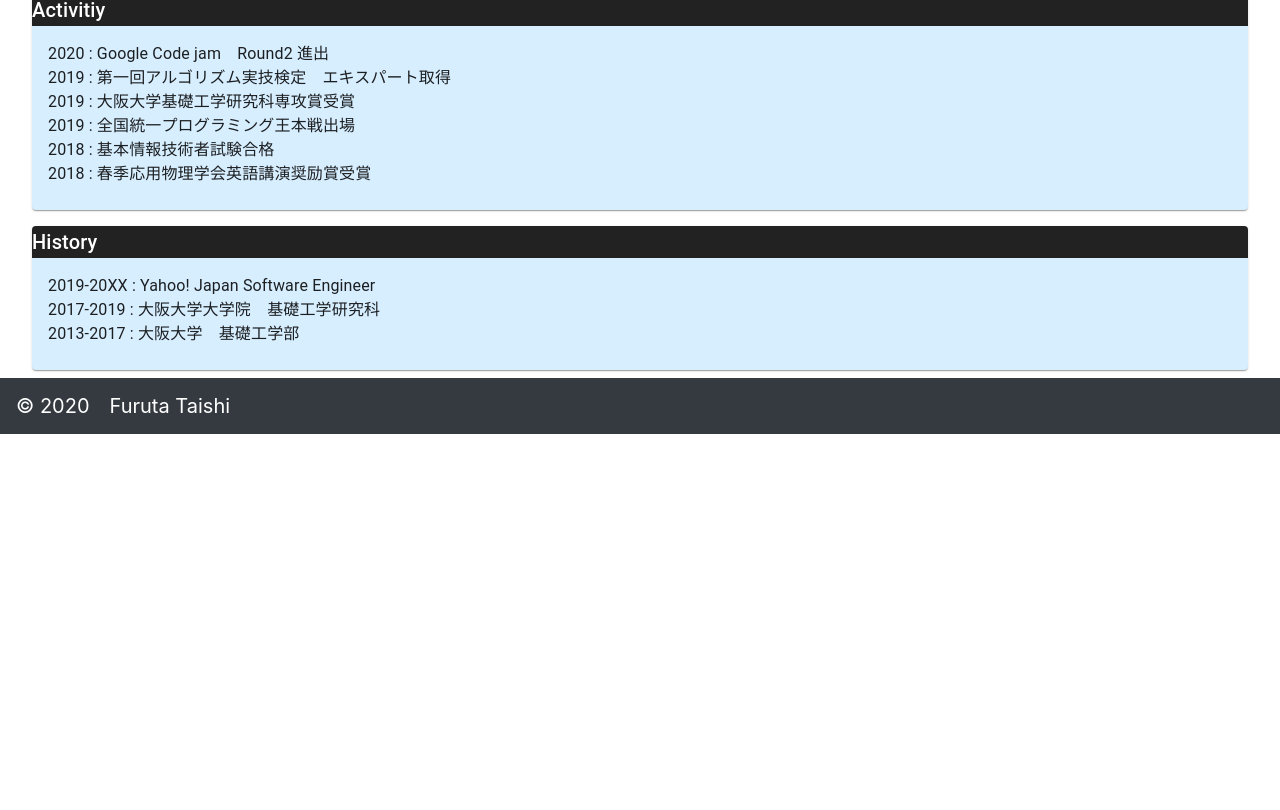
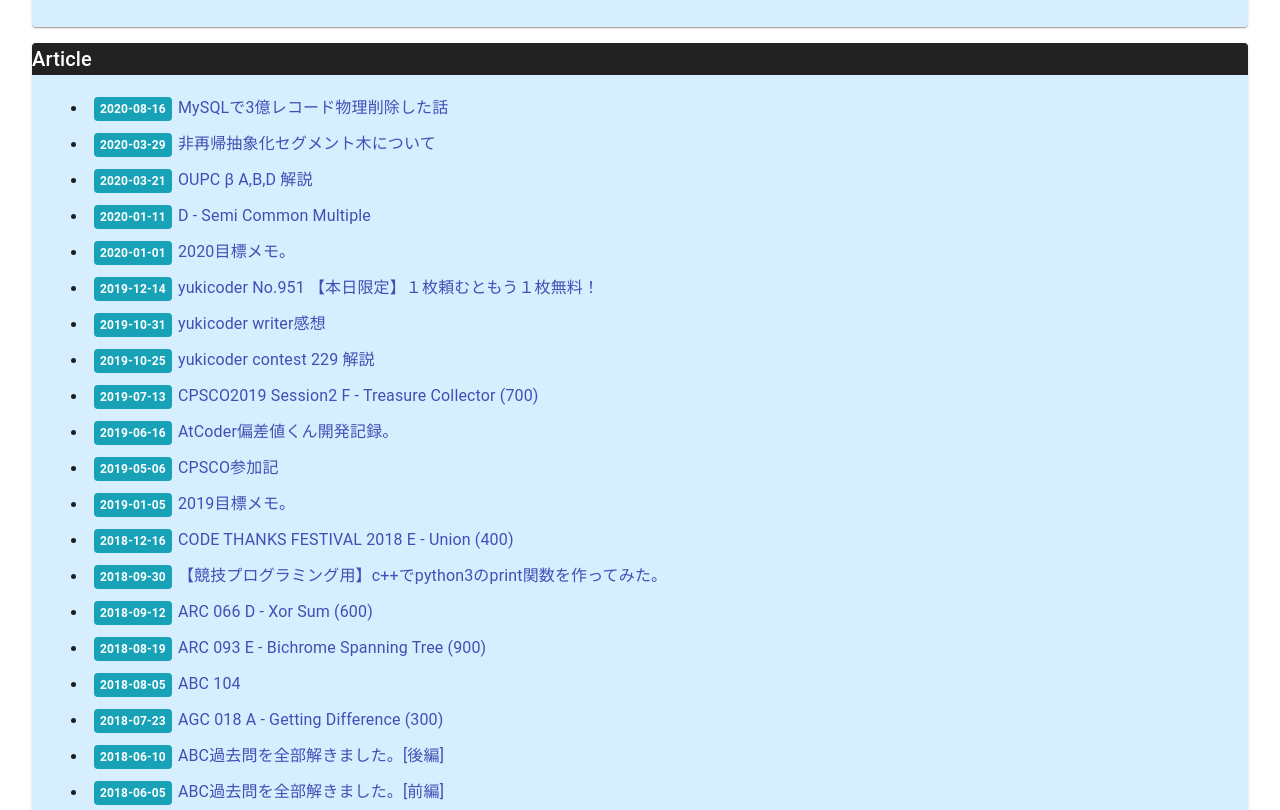
Before and after one commit to ningenMe/ningenme-net-front, a React (Create React App) app: page /#/ in a window 1280 px wide. Before the commit this address led to /#/home. Shown: the part 670-1480 px from the top of the page. Before the commit the page ends 1104 px from the top, so only its background shows below. Built offline with nearby package versions, Linux system fonts and the light colour scheme.

Commit message:
[add] article

```diff
--- a/src/assets/Contents.js
+++ b/src/assets/Contents.js
@@ -7,8 +7,47 @@
     {name:"compro-category", href:'https://compro-category.ningenme.net'     , description:"競技プログラミングの問題カテゴライズ"},
     {name:"compro-library" , href:'https://ningenme.github.io/compro-library', description:"競技プログラミングのライブラリ"},
     {name:"api-document"   , href:'https://ningenme.github.io/api-document'  , description:"趣味開発のapi-document"},
-    {name:"papers"         , href:'/#/papers'                                , description:"論文リスト"},
-    {name:"contest-record" , href:'https://contest-record.ningenme.net/'     , description:"開発途中..."}
+    {name:"paper"          , href:'/#/papers'                                , description:"論文リスト"},
+    {name:"blog"           , href:'/#/blogs'                                  , description:"ブログ。漫画の話とか諸々。"},
+    {name:"contest-record" , href:'https://contest-record.ningenme.net/'     , description:"開発途中..."},
+];
+export const Articles = [
+    {date:"2020-08-16",name:"MySQLで3億レコード物理削除した話", href:'https://qiita.com/ningenMe/items/57bd66359d89b691ba0d'},
+    {date:"2020-03-29",name:"非再帰抽象化セグメント木について", href:'https://qiita.com/ningenMe/items/bf66de877e3b97d35862'},
+    {date:"2020-03-21",name:"OUPC β A,B,D 解説", href:'https://ningenme.hatenablog.com/entry/2020/03/21/170301'},
+    {date:"2020-01-11",name:"D - Semi Common Multiple", href:'https://ningenme.hatenablog.com/entry/2020/01/11/135622'},
+    {date:"2020-01-01",name:"2020目標メモ。", href:'https://ningenme.hatenablog.com/entry/2020/01/01/003942'},
+    {date:"2019-12-14",name:"yukicoder No.951 【本日限定】１枚頼むともう１枚無料！", href:'https://ningenme.hatenablog.com/entry/2019/12/14/235931'},
+    {date:"2019-10-31",name:"yukicoder writer感想", href:'https://ningenme.hatenablog.com/entry/2019/10/31/213306'},
+    {date:"2019-10-25",name:"yukicoder contest 229 解説", href:'https://ningenme.hatenablog.com/entry/2019/10/25/232215'},
+    {date:"2019-07-13",name:"CPSCO2019 Session2 F - Treasure Collector (700)", href:'https://ningenme.hatenablog.com/entry/2019/07/13/182721'},
+    {date:"2019-06-16",name:"AtCoder偏差値くん開発記録。", href:'https://ningenme.hatenablog.com/entry/2019/06/16/153048'},
+    {date:"2019-05-06",name:"CPSCO参加記", href:'https://ningenme.hatenablog.com/entry/2019/05/06/211710'},
+    {date:"2019-01-05",name:"2019目標メモ。", href:'https://ningenme.hatenablog.com/entry/2019/01/05/144117'},
+    {date:"2018-12-16",name:"CODE THANKS FESTIVAL 2018 E - Union (400)", href:'https://ningenme.hatenablog.com/entry/2018/12/16/064944'},
+    {date:"2018-09-30",name:"【競技プログラミング用】c++でpython3のprint関数を作ってみた。", href:'https://qiita.com/ningenMe/items/652c3414a3152207ef43'},
+    {date:"2018-09-12",name:"ARC 066 D - Xor Sum (600)", href:'https://ningenme.hatenablog.com/entry/2018/09/12/023816'},
+    {date:"2018-08-19",name:"ARC 093 E - Bichrome Spanning Tree (900)", href:'https://ningenme.hatenablog.com/entry/2018/08/19/175554'},
+    {date:"2018-08-05",name:"ABC 104", href:'https://ningenme.hatenablog.com/entry/2018/08/05/225958'},
+    {date:"2018-07-23",name:"AGC 018 A - Getting Difference (300)", href:'https://ningenme.hatenablog.com/entry/2018/07/23/071723'},
+    {date:"2018-06-10",name:"ABC過去問を全部解きました。[後編]", href:'https://ningenme.hatenablog.com/entry/2018/06/10/031622'},
+    {date:"2018-06-05",name:"ABC過去問を全部解きました。[前編]", href:'https://ningenme.hatenablog.com/entry/2018/06/05/093012'},
+];
+export const Blogs = [
+    {date:"2020-04-20",name:"【漫画】五等分の花嫁",                     href:'https://ameblo.jp/ningenme/entry-12591171244.html'},
+    {date:"2020-04-10",name:"【漫画】海街diary",                        href:'https://ameblo.jp/ningenme/entry-12588471937.html'},
+    {date:"2019-02-26",name:"【私事】漫研",                             href:'https://ameblo.jp/ningenme/entry-12442891424.html'},
+    {date:"2018-12-13",name:"【漫画】2018年の漫画振り返り",             href:'https://ameblo.jp/ningenme/entry-12425716630.html'},
+    {date:"2018-11-25",name:"【私事】ファミリーマートを退職しました。", href:'https://ameblo.jp/ningenme/entry-12421494803.html'},
+    {date:"2018-10-31",name:"【ゲーム･アニメ】STEINS;GATE(無印/ゼロ)",  href:'https://ameblo.jp/ningenme/entry-12415781341.html'},
+    {date:"2018-08-26",name:"【ライブ】マジカルミライ2018",             href:'https://ameblo.jp/ningenme/entry-12400470361.html'},
+    {date:"2018-08-13",name:"【私事】大学院をやめようとした話。",       href:'https://ameblo.jp/ningenme/entry-12397588433.html'},
+    {date:"2018-07-23",name:"【開発】ハッカソン 2018 夏",               href:'https://ameblo.jp/ningenme/entry-12392894175.html'},
+    {date:"2018-07-16",name:"【ライブ】+α/あるふぁきゅん",              href:'https://ameblo.jp/ningenme/entry-12391259021.html'},
+    {date:"2018-05-09",name:"【私事】労働",                             href:'https://ameblo.jp/ningenme/entry-12374586071.html'},
+    {date:"2018-05-04",name:"【漫画】バイオーグ・トリニティ",           href:'https://ameblo.jp/ningenme/entry-12373272022.html'},
+    {date:"2017-12-10",name:"【漫画】2017年の漫画振り返り",             href:'https://ameblo.jp/ningenme/entry-12335139547.html'},
+    {date:"2017-10-23",name:"【漫画】ランウェイで笑って 1巻【感想】",   href:'https://ameblo.jp/ningenme/entry-12323588612.html'},
 ];
 export const Problems = [
     {name:"[yukicoder] All Tree Path",             href:'https://yukicoder.me/problems/no/872'},
--- /dev/null
+++ b/src/components/Article.js
@@ -0,0 +1,14 @@
+import React  from 'react';
+import {Typography,Link} from '@material-ui/core';
+import {Badge} from 'react-bootstrap';
+
+export default class Article extends React.Component {
+    render() {
+        return (
+            <Typography align="left">
+                <Badge variant="info" style={{margin: 6,padding: 6}}> {this.props.article.date}</Badge>
+                <Link href={this.props.article.href} target="_blank">{this.props.article.name}</Link>
+            </Typography>
+        );
+    }
+}
--- /dev/null
+++ b/src/components/ArticleListCard.js
@@ -0,0 +1,25 @@
+import React  from 'react';
+import {Box,Card,CardContent,Typography,Link} from '@material-ui/core';
+import Article from '../components/Article'
+
+export default class ArticleListCard extends React.Component {
+    render() {
+        const listItems = this.props.items.map((item) =>
+            <li>
+                <Article article={item}></Article>
+            </li>
+        );
+        return (
+            <Box p={1}>
+                <Card gutterBottom style={{ backgroundColor: '#D7EEFF'}}>
+                    <Typography variant="h6" align="left" style={{ backgroundColor: '#222222', color: '#FFFFFF'}}>
+                        {this.props.title}
+                    </Typography>
+                    <CardContent>
+                        <ul> {listItems} </ul>
+                    </CardContent>
+                </Card>
+            </Box>
+        );
+    }
+}
--- a/src/components/Main.js
+++ b/src/components/Main.js
@@ -4,6 +4,7 @@
 import Home from '../pages/Home'
 import Problems from '../pages/Problems'
 import Papers from '../pages/Papers'
+import Blogs from '../pages/Blogs'
 
 export default class Main extends React.Component {
   render() {
@@ -14,6 +15,7 @@
           <Route path='/home' component={Home} />
           <Route path='/problems' component={Problems} />
           <Route path='/papers' component={Papers} />
+          <Route path='/blogs' component={Blogs} />
         </HashRouter>
       </Container>
     );
--- /dev/null
+++ b/src/pages/Blogs.js
@@ -0,0 +1,13 @@
+import React  from 'react';
+import ArticleListCard from '../components/ArticleListCard';
+import * as Contents from '../assets/Contents';
+
+export default class Blogs extends React.Component {
+    render() {
+        return (
+            <div>
+            <ArticleListCard title="Blogs" items={Contents.Blogs}></ArticleListCard>
+            </div>
+        );
+    }
+}
--- a/src/pages/Home.js
+++ b/src/pages/Home.js
@@ -2,6 +2,7 @@
 import TextCard from '../components/TextCard';
 import LinkListCard from '../components/LinkListCard';
 import TextListCard from '../components/TextListCard';
+import ArticleListCard from '../components/ArticleListCard'
 import * as Contents from '../assets/Contents';
 
 export default class Home extends React.Component {
@@ -10,6 +11,7 @@
             <div>
             <TextCard title="Profile" items={Contents.Profile}></TextCard>
             <LinkListCard title="Creation" items={Contents.Applications}></LinkListCard>
+            <ArticleListCard title="Article" items={Contents.Articles}></ArticleListCard>
             <TextListCard title="Activitiy" items={Contents.Activities}></TextListCard>
             <TextListCard title="History" items={Contents.Histories}></TextListCard>
             </div>
--- a/src/pages/Papers.js
+++ b/src/pages/Papers.js
@@ -2,7 +2,7 @@
 import LinkListCard from '../components/LinkListCard';
 import * as Contents from '../assets/Contents';
 
-export default class Home extends React.Component {
+export default class Papers extends React.Component {
     render() {
         return (
             <div>
--- a/src/pages/Problems.js
+++ b/src/pages/Problems.js
@@ -2,7 +2,7 @@
 import LinkListCard from '../components/LinkListCard';
 import * as Contents from '../assets/Contents';
 
-export default class Home extends React.Component {
+export default class Problems extends React.Component {
     render() {
         return (
             <div>
```
